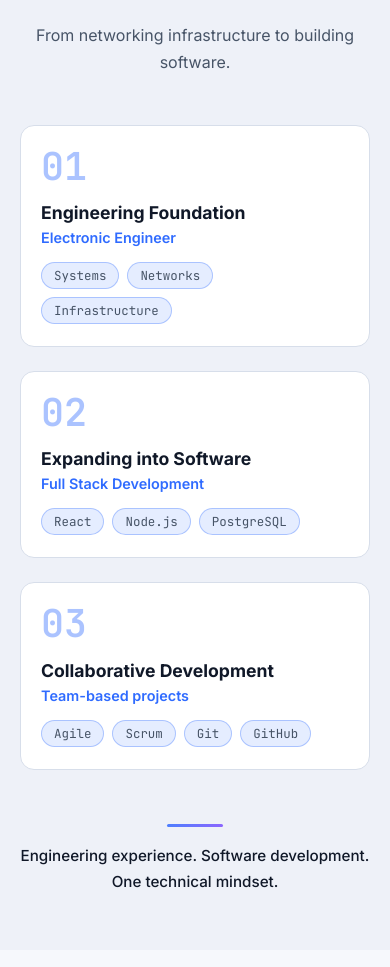
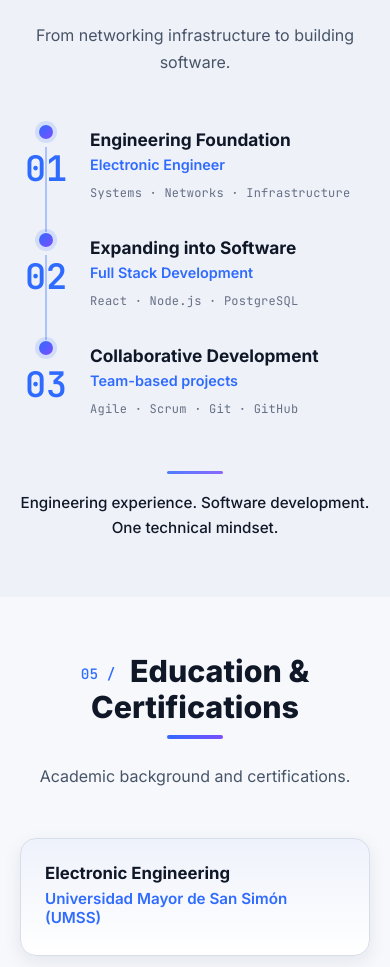
Before and after one commit to AlexandroCamacho1000/alejandrocamachodev, a React (Vite) app: page / in a window 390 px wide. Shown: the part 6580-7547 px from the top of the page. Built offline with nearby package versions, Linux system fonts and the light colour scheme.

Commit message:
redesign: My Journey as editorial horizontal/vertical timeline with connecting nodes

```diff
--- a/src/components/MyJourney/MyJourney.css
+++ b/src/components/MyJourney/MyJourney.css
@@ -2,43 +2,68 @@
   background: var(--bg-secondary);
 }
 
-.journey-grid {
+.journey-timeline {
+  position: relative;
   display: grid;
   grid-template-columns: repeat(3, 1fr);
-  gap: 24px;
+  gap: 32px;
   max-width: 1040px;
-  margin: 48px auto 0;
+  margin: 56px auto 0;
 }
 
-.journey-card {
-  background: var(--bg-card);
-  border: 1px solid var(--border);
-  border-radius: 14px;
-  padding: 28px 24px;
-  transition: transform 0.25s ease, border-color 0.25s ease, box-shadow 0.25s ease;
+.journey-timeline::before {
+  content: "";
+  position: absolute;
+  top: 62px;
+  left: calc(100% / 6);
+  right: calc(100% / 6);
+  height: 2px;
+  border-radius: 2px;
+  background: linear-gradient(
+    90deg,
+    color-mix(in srgb, var(--accent) 8%, transparent),
+    color-mix(in srgb, var(--accent) 55%, transparent) 18%,
+    color-mix(in srgb, var(--accent) 55%, transparent) 82%,
+    color-mix(in srgb, var(--accent) 8%, transparent)
+  );
 }
 
-.journey-card:hover {
-  transform: translateY(-4px);
-  border-color: color-mix(in srgb, var(--accent) 55%, transparent);
-  box-shadow: var(--shadow-soft);
+.journey-step {
+  display: flex;
+  flex-direction: column;
+  align-items: center;
+  text-align: center;
 }
 
-.journey-num {
-  display: block;
+.journey-rail {
+  display: flex;
+  flex-direction: column;
+  align-items: center;
+}
+
+.journey-step-num {
+  height: 42px;
   font-family: var(--font-mono);
-  font-size: 2.4rem;
+  font-size: 2.6rem;
   font-weight: 700;
-  line-height: 1;
+  line-height: 42px;
   color: var(--accent);
-  opacity: 0.4;
-  margin-bottom: 16px;
+  margin-bottom: 14px;
+}
+
+.journey-node {
+  width: 14px;
+  height: 14px;
+  border-radius: 50%;
+  background: var(--gradient);
+  box-shadow: 0 0 0 4px color-mix(in srgb, var(--accent) 15%, transparent);
 }
 
 .journey-stage {
-  font-size: 1.1rem;
+  font-size: 1.08rem;
   font-weight: 700;
   color: var(--text-primary);
+  margin-top: 20px;
   margin-bottom: 6px;
 }
 
@@ -46,27 +71,14 @@
   color: var(--accent);
   font-size: 0.9rem;
   font-weight: 600;
-  margin-bottom: 16px;
+  margin-bottom: 12px;
 }
 
-.journey-tags {
-  display: flex;
-  flex-wrap: wrap;
-  gap: 8px;
-  list-style: none;
-  margin: 0;
-  padding: 0;
-}
-
-.journey-tag {
+.journey-tech {
   font-family: var(--font-mono);
-  font-size: 0.78rem;
-  color: var(--text-secondary);
-  background: var(--accent-soft);
-  border: 1px solid color-mix(in srgb, var(--accent) 32%, transparent);
-  border-radius: 999px;
-  padding: 4px 12px;
-  white-space: nowrap;
+  font-size: 0.75rem;
+  letter-spacing: 0.02em;
+  color: var(--text-muted);
 }
 
 .journey-closing {
@@ -93,19 +105,62 @@
 }
 
 @media (max-width: 900px) {
-  .journey-grid {
+  .journey-timeline {
     grid-template-columns: 1fr;
+    gap: 40px;
     max-width: 560px;
+    margin-top: 44px;
+  }
+
+  .journey-timeline::before {
+    display: none;
+  }
+
+  .journey-step {
+    flex-direction: row;
+    align-items: flex-start;
+    text-align: left;
+    gap: 18px;
+  }
+
+  .journey-rail {
+    position: relative;
+    width: 52px;
+    flex-shrink: 0;
+  }
+
+  .journey-step-num {
+    order: 2;
+    height: auto;
+    font-size: 2.2rem;
+    line-height: 1;
+    margin-top: 12px;
+    margin-bottom: 0;
+  }
+
+  .journey-node {
+    order: 1;
+  }
+
+  .journey-stage {
+    margin-top: 4px;
+  }
+
+  .journey-step:not(:last-child) .journey-rail::after {
+    content: "";
+    position: absolute;
+    top: 22px;
+    bottom: -46px;
+    left: calc(50% - 1px);
+    width: 2px;
+    background: color-mix(in srgb, var(--accent) 35%, transparent);
   }
 }
 
 @media (max-width: 600px) {
-  .journey-grid {
+  .journey-timeline {
+    gap: 32px;
     margin-top: 36px;
-  }
-
-  .journey-card {
-    padding: 22px 20px;
   }
 
   .journey-closing {
@@ -114,14 +169,3 @@
     font-size: 0.95rem;
   }
 }
-
-@media (prefers-reduced-motion: reduce) {
-  .journey-card {
-    transition: none;
-  }
-
-  .journey-card:hover {
-    transform: none;
-    box-shadow: none;
-  }
-}
--- a/src/components/MyJourney/MyJourney.jsx
+++ b/src/components/MyJourney/MyJourney.jsx
@@ -2,19 +2,20 @@ import './MyJourney.css';
 import { useLanguage } from '../../i18n/useLanguage';
 import { useReveal } from '../../hooks/useReveal';
 
-function StageCard({ stage }) {
+function JourneyStep({ stage }) {
   const ref = useReveal();
 
   return (
-    <div className="journey-card" ref={ref}>
-      <span className="journey-num">{stage.num}</span>
-      <h3 className="journey-stage">{stage.title}</h3>
-      <p className="journey-label">{stage.label}</p>
-      <ul className="journey-tags">
-        {stage.tags.map((tag) => (
-          <li className="journey-tag" key={tag}>{tag}</li>
-        ))}
-      </ul>
+    <div className="journey-step" ref={ref}>
+      <div className="journey-rail">
+        <span className="journey-step-num">{stage.num}</span>
+        <span className="journey-node" />
+      </div>
+      <div className="journey-step-body">
+        <h3 className="journey-stage">{stage.title}</h3>
+        <p className="journey-label">{stage.label}</p>
+        <p className="journey-tech">{stage.tags.join(' · ')}</p>
+      </div>
     </div>
   );
 }
@@ -29,9 +30,9 @@ function MyJourney() {
       <h2 className="section-title" data-index="04">{t('journey.title')}</h2>
       <p className="section-subtitle">{t('journey.subtitle')}</p>
 
-      <div className="journey-grid" ref={gridRef}>
+      <div className="journey-timeline" ref={gridRef}>
         {stages.map((stage) => (
-          <StageCard key={stage.num} stage={stage} />
+          <JourneyStep key={stage.num} stage={stage} />
         ))}
       </div>
 
```
